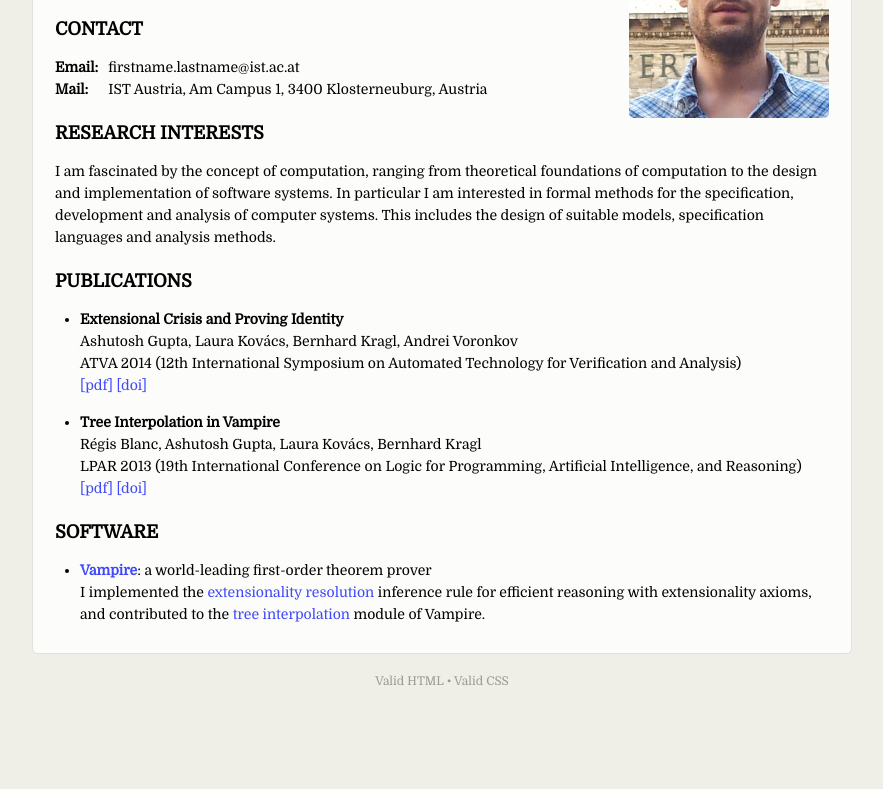
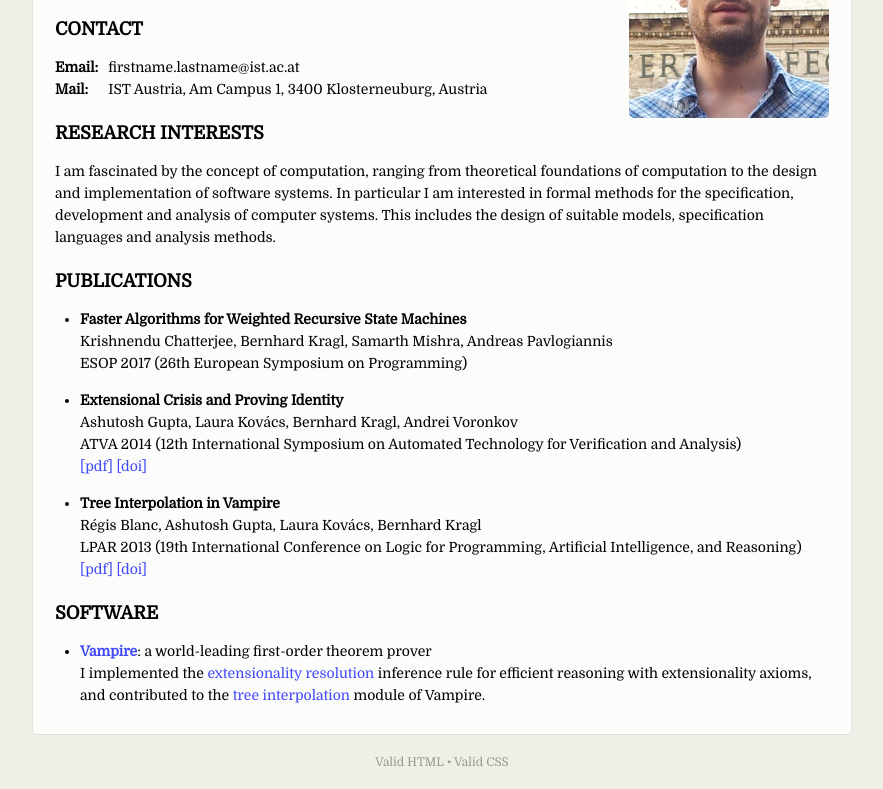
Before and after one commit to bkragl/bkragl.github.io, a plain HTML site: page index.html in a window 1280 px wide. Shown: the part 155-944 px from the top of the page, without its empty margins (198-1081 px from the left). Before the commit the page ends 863 px from the top, so only its background shows below. Drawn offline with Linux system fonts and the light colour scheme.

Commit message:
added ESOP 2017 paper

```diff
--- a/index.html
+++ b/index.html
@@ -45,6 +45,11 @@
       <h2 id="publications">Publications</h2>
       <ul>
         <li>
+          <b>Faster Algorithms for Weighted Recursive State Machines</b><br/>
+          Krishnendu Chatterjee, Bernhard Kragl, Samarth Mishra, Andreas Pavlogiannis<br/>
+          ESOP 2017 (26th European Symposium on Programming)<br/>
+        </li>
+        <li>
           <b>Extensional Crisis and Proving Identity</b><br/>
           Ashutosh Gupta, Laura Kovács, Bernhard Kragl, Andrei Voronkov<br/>
           ATVA 2014 (12th International Symposium on Automated Technology for Verification and Analysis)<br/>
```
